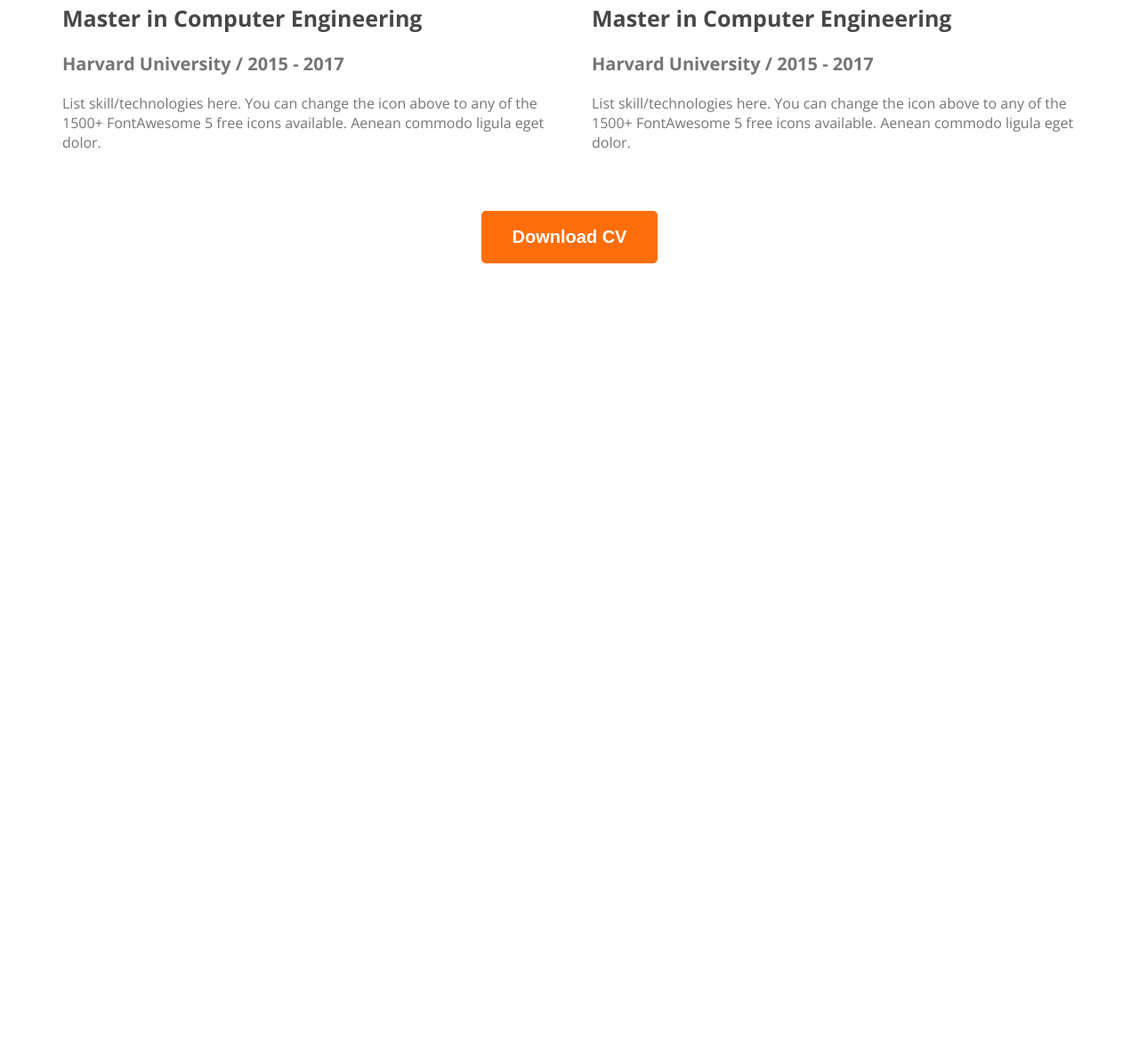
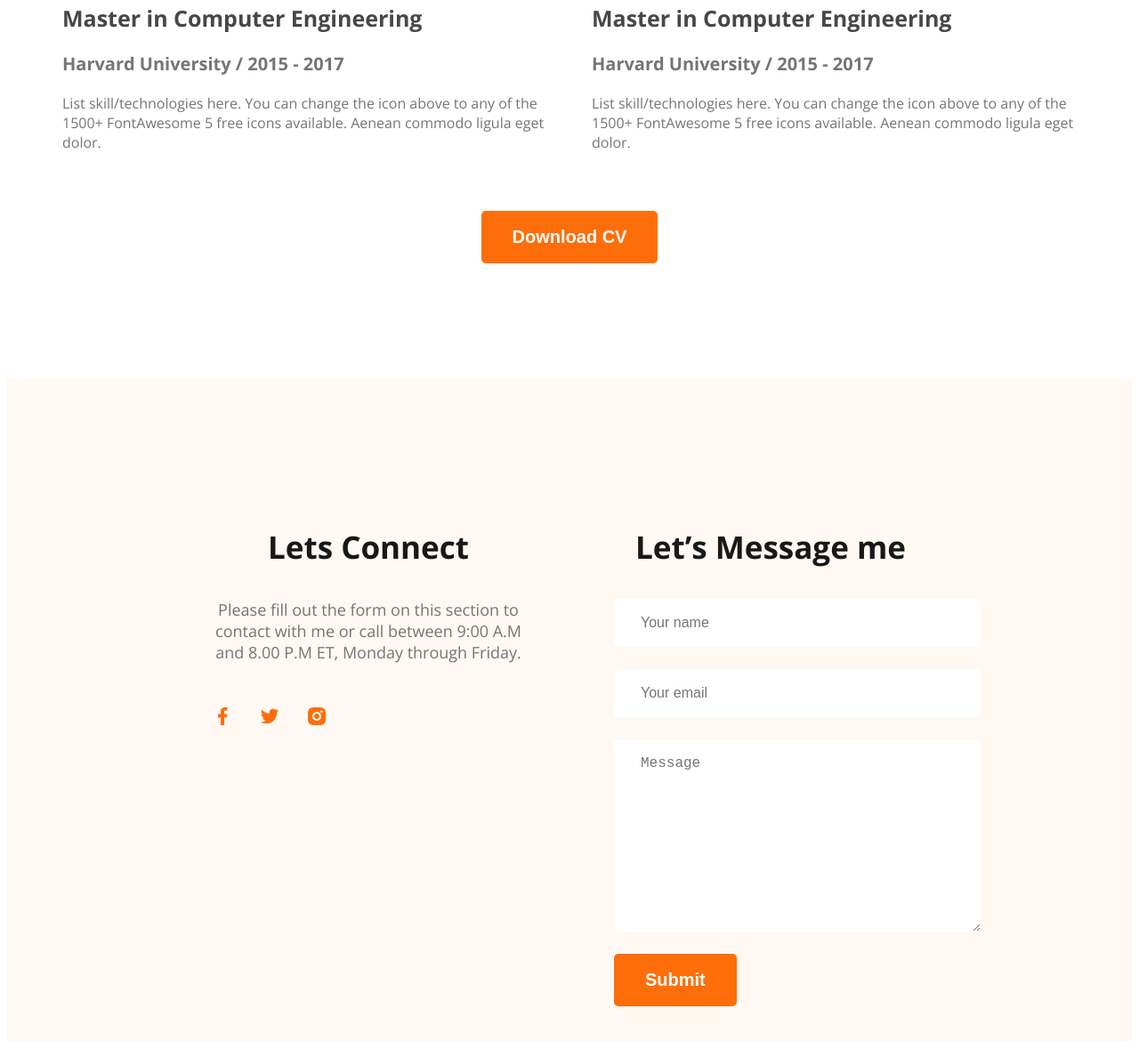
Before and after one commit to Saikat497/webdeveloper-portfolio, a plain HTML site: page index.html in a window 1280 px wide. Shown: the part 2869-4039 px from the top of the page at 89% size. Before the commit the page ends 3173 px from the top, so only its background shows below. Drawn offline with nearby package versions, Linux system fonts and the light colour scheme.

Commit message:
added completed footer

```diff
--- a/index.html
+++ b/index.html
@@ -169,12 +169,27 @@
             </div>
 
         </section>
-
-
-
     </main>
     <footer>
+          <div class="footer-column">
+            <h3 class="section-title">Lets Connect</h3>
+            <p class="setion-description">Please fill out the form on this section to contact with me or call between 9:00 A.M and 8.00 P.M ET, Monday through Friday.</p>
+            <div class="social-links">
+                <a href=""><img src="images/icons/facebook.png" alt=""></a>
+                <a href=""><img src="images/icons/twitter.png" alt=""></a>
+                <a href=""><img src="images/icons/insta.png" alt=""></a>
+            </div>
+          </div>
+          <div class="footer-column">
+            <h3 class="section-title">Let’s Message me</h3>
 
+            <form class="form-contact" action="">
+                <input type="text" placeholder="Your name">
+                <input type="email" name="" id="" placeholder="Your email">
+                <textarea name="" id="" cols="30" rows="10" placeholder="Message"></textarea>
+                <input class="btn-primary" type="submit" value="Submit">
+            </form>
+          </div>
     </footer>
 
 </body>
--- a/styles/portfolio.css
+++ b/styles/portfolio.css
@@ -223,7 +223,42 @@ main section {
     font-size: 16px;
     font-weight: 400;
 }
-.download-cv{
+
+.download-cv {
     text-align: center;
     margin-top: 50px;
 }
+
+/* footer styles */
+footer {
+    display: flex;
+    gap: 100px;
+    background: #FFF8F3;
+    padding: 130px 230px;
+    margin-top: 130px;
+}
+
+.footer-column {
+    width: 50%;
+}
+.social-links a{
+    margin-right: 25px;
+}
+
+.form-contact input[type="text"], .form-contact input[type="email"],
+textarea {
+    display: block;
+    margin-bottom: 25px;
+    padding: 18px 30px;
+
+    color: #757575;
+    font-size: 16px;
+    font-weight: 400;
+
+    border-radius: 5px;
+    background: #FFF;
+    border: 0;
+
+    width: 100%;
+
+}
```
